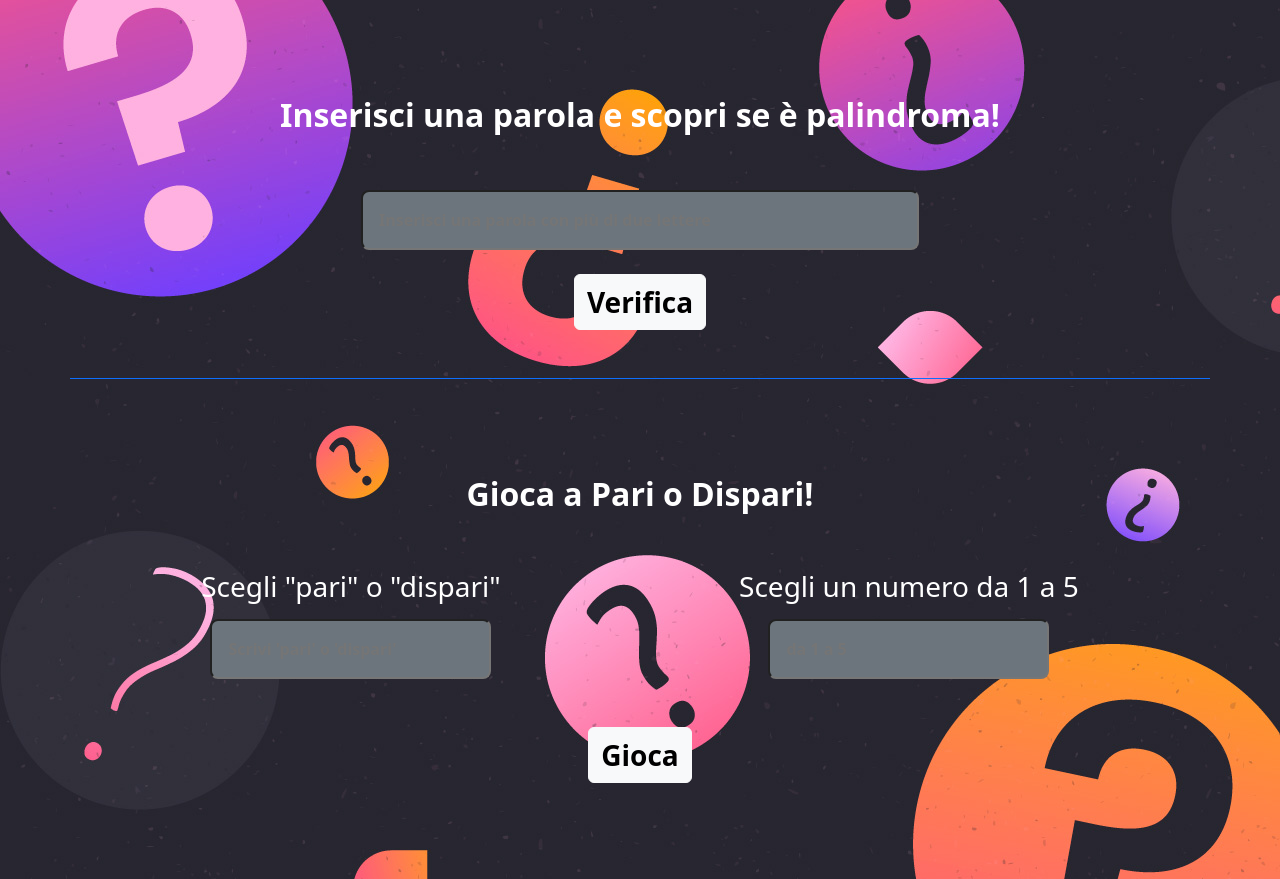
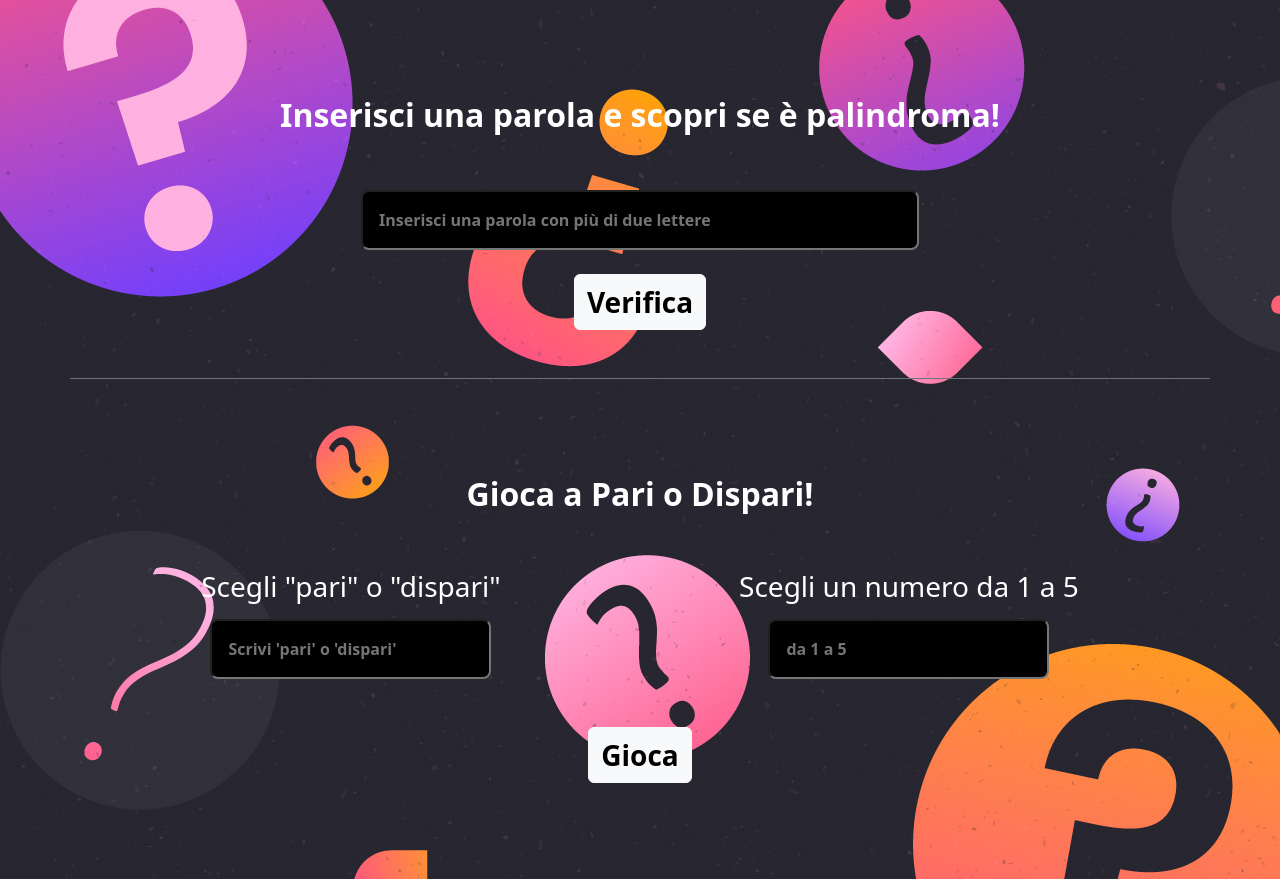
Before and after one commit to Alex-Sibiriu/js-paliedispari, a plain HTML site: page index.html in a window 1280 px wide. Drawn offline with nearby package versions, Linux system fonts and the light colour scheme.

Commit message:
Minor Adjustment

```diff
--- a/index.html
+++ b/index.html
@@ -17,10 +17,10 @@
 <body>
 
   <!-- PALINDROME -->
-  <div class="container my-5 text-center">
+  <div class="container py-5 text-center">
     <h2 class="fw-bold py-5 text-white">Inserisci una parola e scopri se è palindroma!</h2>
     <div>
-      <input id="user-word" class="w-50 p-3 rounded-3 mb-4 bg-secondary fw-bold text-white" type="text" placeholder="Inserisci una parola con più di due lettere">
+      <input id="user-word" class="w-50 p-3 rounded-3 mb-4 bg-black fw-bold text-white" type="text" placeholder="Inserisci una parola con più di due lettere">
     </div>
     <button id="btn-palindrome" class="btn btn-light fs-3 fw-bold">Verifica</button>
     <h3 id="palindrome-result" class="as_background_light mt-3 py-4 text-uppercase fw-bold d-none"></h3>
@@ -28,16 +28,16 @@
   <!-- /PALINDROME -->
 
   <!-- ODD OR EVEN -->
-  <div class="container py-5 text-center border-top border-primary text-white">
+  <div class="container py-5 text-center border-top border-secondary text-white">
     <h2 class="fw-bold py-5">Gioca a Pari o Dispari!</h2>
     <div class="d-flex justify-content-around">
       <div>
         <h3>Scegli "pari" o "dispari"</h3>
-        <input id="user-choice" class="mt-2 p-3 rounded-3 bg-secondary fw-bold text-white" type="text" placeholder="Scrivi 'pari' o 'dispari'">
+        <input id="user-choice" class="mt-2 p-3 rounded-3 bg-black fw-bold text-white" type="text" placeholder="Scrivi 'pari' o 'dispari'">
       </div>
       <div>
         <h3>Scegli un numero da 1 a 5</h3>
-        <input id="user-number" class="mt-2 p-3 rounded-3 bg-secondary fw-bold text-white" type="number" placeholder="da 1 a 5">
+        <input id="user-number" class="mt-2 p-3 rounded-3 bg-black fw-bold text-white" type="number" placeholder="da 1 a 5">
       </div>
     </div>
     <button id="play" class="btn btn-light fs-3 my-5 fw-bold">Gioca</button>
```
